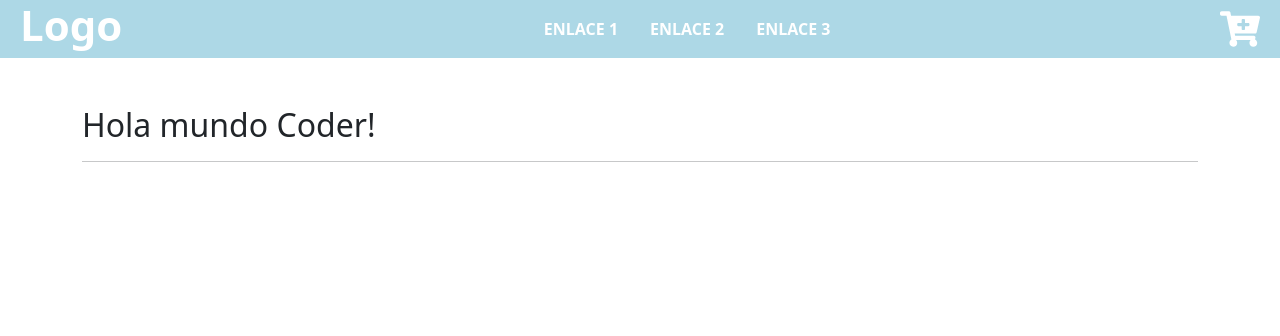
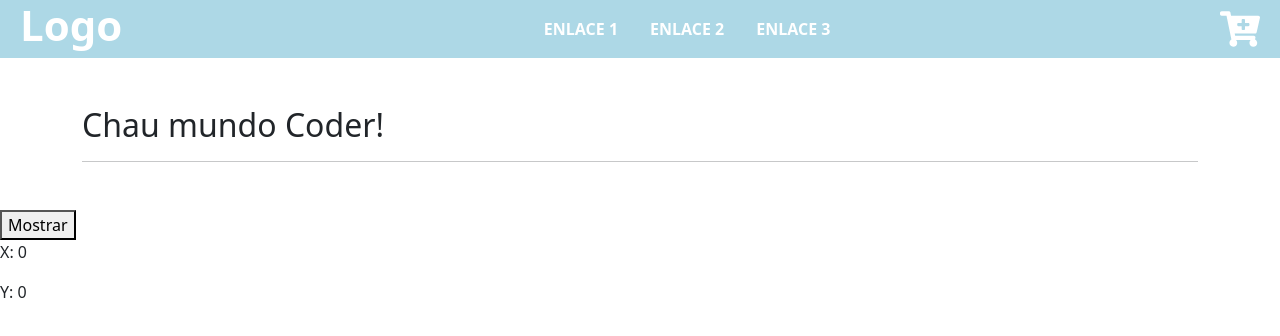
Before and after one commit to CLanusse/RJ16985, a React (Create React App) app: page / in a window 1280 px wide. Shown: the top 336 px of the page. Built offline with nearby package versions, Linux system fonts and the light colour scheme.

Commit message:
Componentes 2

```diff
--- a/src/App.js
+++ b/src/App.js
@@ -1,15 +1,33 @@
-import React from 'react';
+import React, { useState } from 'react';
 import  { NavBar }  from './components/NavBar/NavBar'
 import 'bootstrap/dist/css/bootstrap.min.css';
 import { ItemListContainer } from './components/ItemListContainer/ItemListContainer';
+import { Clicker } from './ejemplos/Clicker/Clicker';
 
 function App() {
+
+  const [greeting, setGreeting] = useState('Hola mundo Coder!')
+
+  setTimeout(() => {
+    setGreeting('Chau mundo Coder!')
+  }, 5000)
+
+  const [mostrarClicker, setMostrarClicker] = useState(true)
+
+  const handleMostrar = () => {
+    setMostrarClicker(!mostrarClicker)
+  }
 
   return (
     <>
       <NavBar/>
 
-      <ItemListContainer greeting="Hola mundo Coder!"/>
+      <ItemListContainer greeting={greeting}/>
+
+      <button onClick={handleMostrar}>Mostrar</button>
+
+      {mostrarClicker && <Clicker/>}
+
     </>
   );
 }
--- a/src/components/CartWidget/CartWidget.js
+++ b/src/components/CartWidget/CartWidget.js
@@ -1,5 +1,4 @@
 import React from 'react'
-import { BsFillBasket2Fill } from 'react-icons/bs'
 import { FaCartPlus } from 'react-icons/fa'
 import './CartWidget.scss'
 
--- /dev/null
+++ b/src/ejemplos/Clicker/Clicker.js
@@ -0,0 +1,38 @@
+import React, {useEffect, useState} from 'react'
+import './Clicker.scss'
+
+export const Clicker = () => {
+
+    const [clicks, setClicks] = useState({
+        x: 0,
+        y: 0
+    })
+
+
+
+    useEffect(() => {
+        console.log("Me monté")
+
+        const handleClick = ({x, y}) => {
+            console.log(x, y)
+            setClicks({
+                x, y
+            })
+        }
+
+        window.addEventListener('click', handleClick)
+
+        return () => {
+            console.log("Me desmonté")
+            window.removeEventListener('click', handleClick)
+        }
+    }, [])
+
+
+    return (
+        <div>
+            <p>X: {clicks.x}</p>
+            <p>Y: {clicks.y}</p>
+        </div>
+    )
+}
--- /dev/null
+++ b/src/ejemplos/Clicker/Clicker.scss
@@ -0,0 +1,7 @@
+.red {
+    color: red;
+}
+
+.green {
+    color: green;
+}
```
Also changed, not shown: src/ejemplos/ClickerDos/ClickerDos.js (added, +32 -0 lines).
